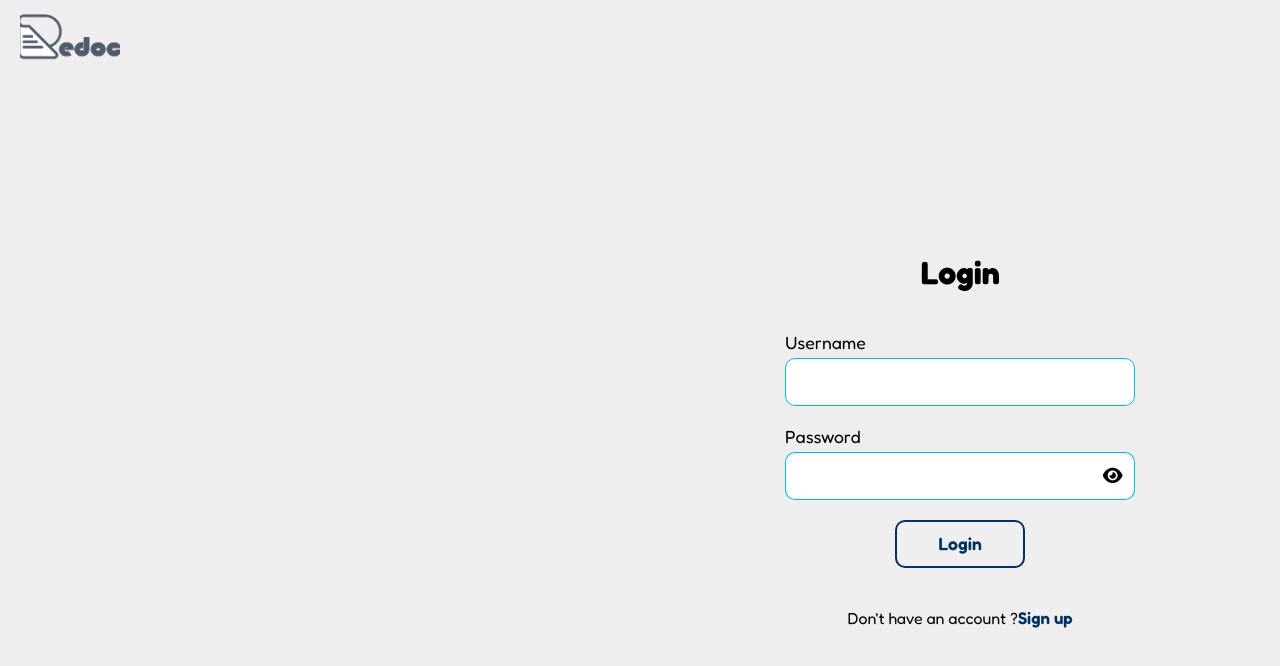
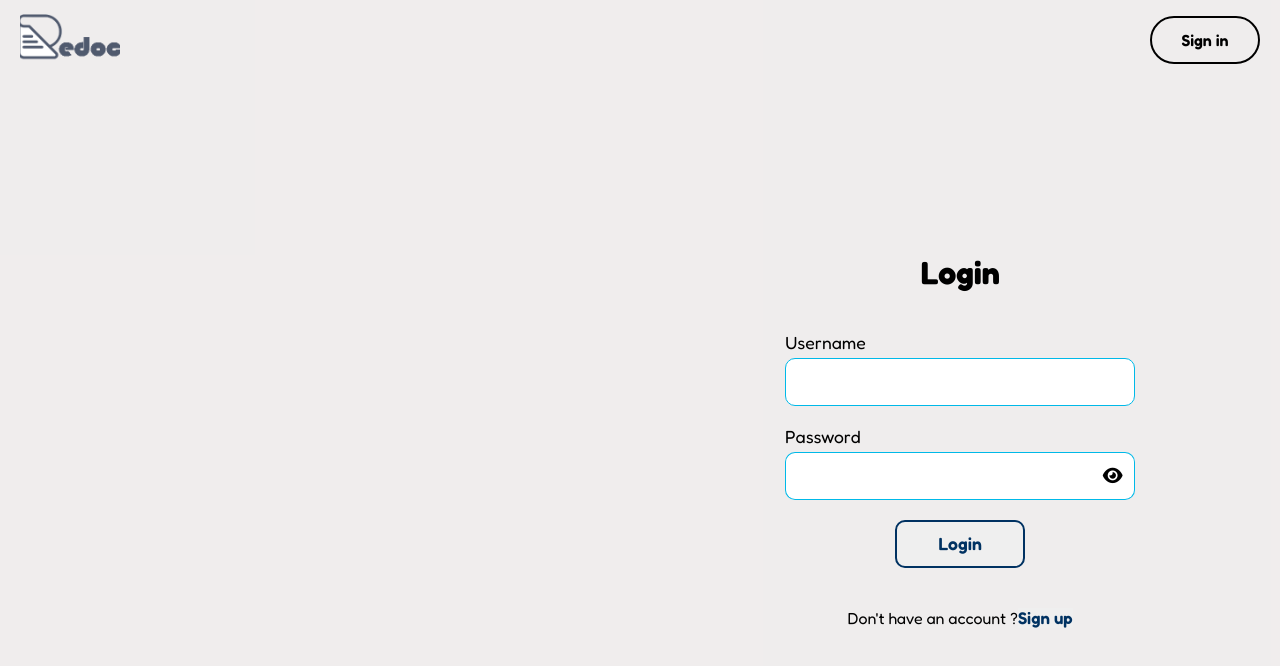
Before and after one commit to Jimmy21048/redoc, a React (Create React App) app: page /login in a window 1280 px wide. Shown: the top 666 px of the page. Built offline with nearby package versions, Linux system fonts and the light colour scheme; no server answers.

Commit message:
transition to css modules in Header component

```diff
--- a/src/components/Account.js
+++ b/src/components/Account.js
@@ -6,6 +6,7 @@ import { AuthContext } from '../helpers/AuthContext';
 import { useContext } from 'react';
 import React from 'react';
 import Loading from './Loading';
+import Header from './Header1';
 
 const Account = () => {
     const { authState, setAuthState } = useContext(AuthContext)
@@ -635,10 +636,7 @@ const Account = () => {
         {
             loading && <Loading />
         }
-            <header className="acc-header">
-            <Link to={'/'}><img className='logo' src='./images/redoc1.png'  alt='logo' /></Link>
-                <i className="fa-solid fa-bars"></i>
-            </header>
+            <Header />
             <div className="acc-body">
                 <div className="left">
                     <nav id="nav-bar">
--- a/src/components/App.css
+++ b/src/components/App.css
@@ -37,38 +37,6 @@ button {
 }
 
 /*  header*/
-.top {
-    width: inherit;
-    height: 10dvh;
-    display: flex;
-    justify-content: space-between;
-    align-items: center;
-    padding: 0 20px;
-}
-.top p:first-of-type {
-    width: 40px;
-    height: 40px;
-    border-radius: 50%;
-}
-.top a {
-    text-decoration: none;
-    color: black;
-}
-.logo {
-    height: 8vh;
-    width: 100px;
-    object-fit: cover;
-}
-.login-link {
-    border: 2px solid;
-    height: 6vh;
-    width: 110px;
-    border-radius: 30px;
-    display: flex;
-    align-items: center;
-    justify-content: center;
-    font-weight: 600;
-}
 /* header */
 .body {
     width: inherit;
@@ -1133,11 +1101,6 @@ textarea:focus {
 .login .login-link {
     display: none;
 }
-.login-link:hover {
-    background-color: black;
-    color: white;
-    border: none;
-}
 .login-body-left {
     width: 50vw;
     height: 90vh;
--- a/src/components/Header1.js
+++ b/src/components/Header1.js
@@ -2,12 +2,16 @@ import { Link } from "react-router-dom";
 import { AuthContext } from "../helpers/AuthContext";
 import { useContext, useEffect, useState } from "react";
 import axios from "axios";
+import styles from '../css/Header.module.css'
+
+
 const Header=({showNote, setShowNote})=>{
     const { authState, setAuthState } = useContext(AuthContext)
     const [user, setUser] = useState('');
 
     useEffect(() => {
         axios.get(`${process.env.REACT_APP_BACKEND}/sign/auth`, {
+
             headers : {
                 accessToken : localStorage.getItem("accessToken"),
                 "Content-Type" : "application/json"
@@ -20,17 +24,17 @@ const Header=({showNote, setShowNote})=>{
         })
     },[])
     return (
-        <div className="top">
+        <div className={ styles.top }>
             {
-                showNote ? <i onClick={() => setShowNote(false)} className="fa-solid fa-arrow-left"></i> :
-                <Link to={'/'}><img className="logo" src='./images/redoc1.png'  alt='logo' /></Link>
+                showNote ? <i onClick={() => setShowNote(false)} className={`fa-solid fa-arrow-left`}></i> :
+                <Link to={'/'}><img className={ styles.logo } src='./images/redoc1.png'  alt='logo' /></Link>
             }
 
         {
             authState ?
-            <Link className="login-link" to={'/account'}> {user} </Link>
+            <Link className={ styles.loginLink } to={'/account'}> {user} </Link>
             :
-            <Link className="login-link" to={'/login'}>Sign in</Link>
+            <Link className={ styles.loginLink } to={'/login'}>Sign in</Link>
         }
 
         </div>
--- /dev/null
+++ b/src/css/Header.module.css
@@ -0,0 +1,37 @@
+.top {
+    width: inherit;
+    height: 10dvh;
+    display: flex;
+    justify-content: space-between;
+    align-items: center;
+    padding: 0 20px;
+}
+.top p:first-of-type {
+    width: 40px;
+    height: 40px;
+    border-radius: 50%;
+}
+.top a {
+    text-decoration: none;
+    color: black;
+}
+.logo {
+    height: 8vh;
+    width: 100px;
+    object-fit: cover;
+}
+.loginLink {
+    border: 2px solid;
+    height: 6vh;
+    width: 110px;
+    border-radius: 30px;
+    display: flex;
+    align-items: center;
+    justify-content: center;
+    font-weight: 600;
+}
+.loginLink:hover {
+    background-color: black;
+    color: white;
+    border: none;
+}
```
